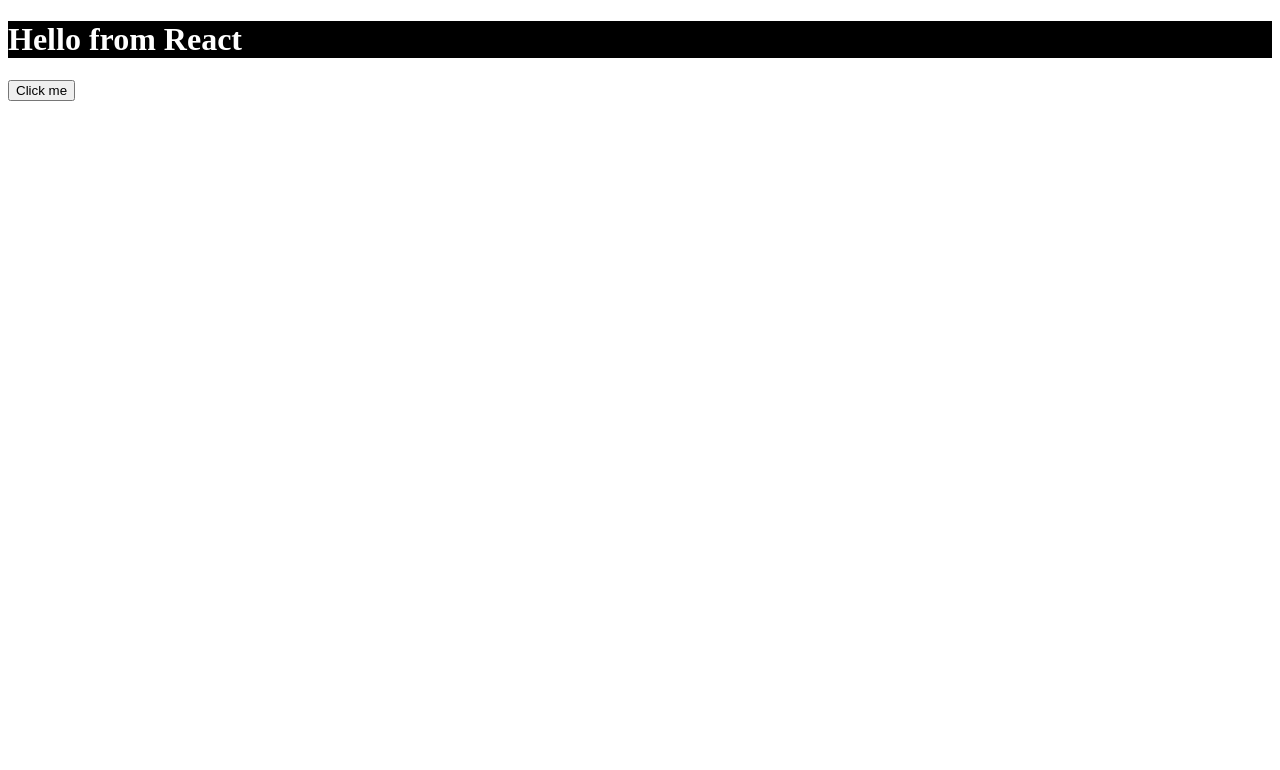
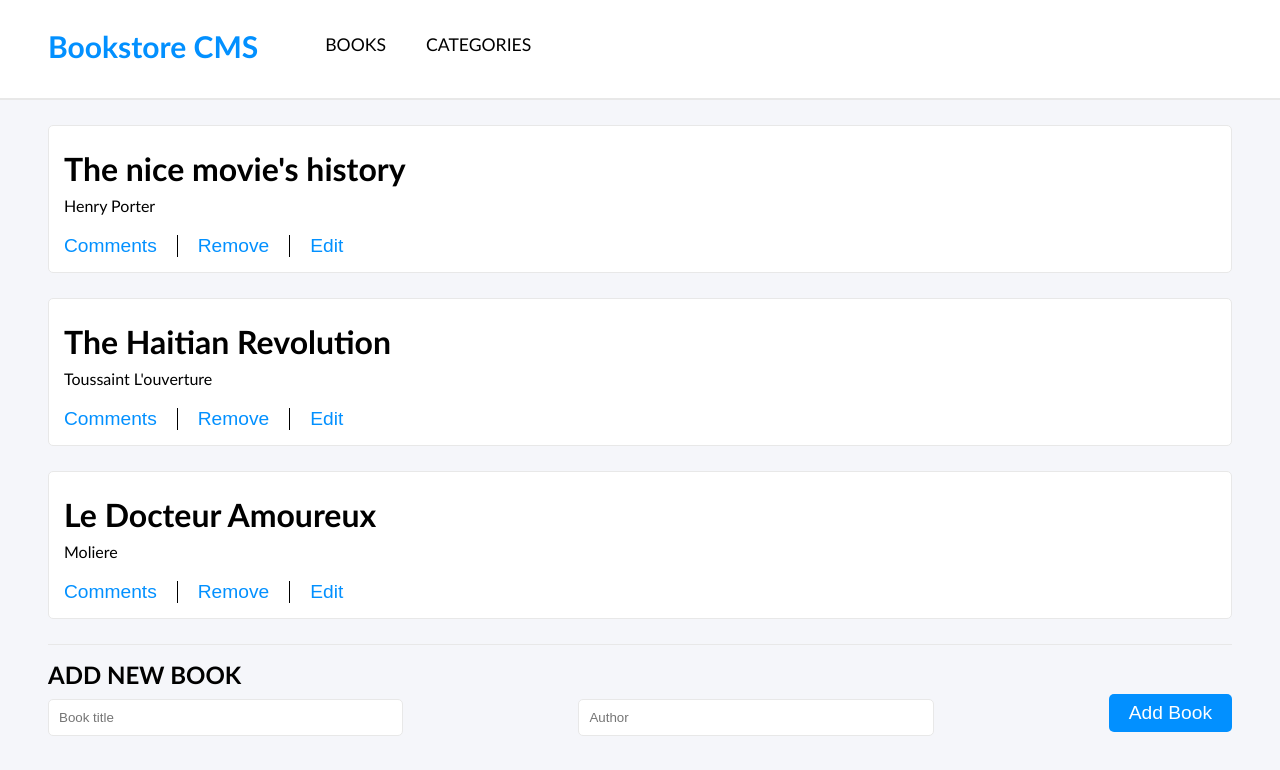
Before and after one commit to sarazaToussaint/Book-Store, a React (Create React App) app: page / in a window 1280 px wide. Shown: the top 770 px of the page. Built offline with nearby package versions, Linux system fonts and the light colour scheme.

Commit message:
Create components

```diff
--- a/package.json
+++ b/package.json
@@ -8,6 +8,7 @@
     "@testing-library/user-event": "^13.5.0",
     "react": "^18.1.0",
     "react-dom": "^18.1.0",
+    "react-router-dom": "^6.3.0",
     "react-scripts": "5.0.1",
     "web-vitals": "^2.1.4"
   },
@@ -46,6 +47,7 @@
     "eslint-plugin-jsx-a11y": "^6.5.1",
     "eslint-plugin-react": "^7.30.0",
     "eslint-plugin-react-hooks": "^4.5.0",
+    "prop-types": "^15.8.1",
     "stylelint": "^13.13.1",
     "stylelint-config-standard": "^21.0.0",
     "stylelint-csstree-validator": "^1.9.0",
--- a/src/App.css
+++ b/src/App.css
@@ -1,4 +1,25 @@
-h1 {
-  color: #fff;
-  background-color: black;
+*,
+*::before,
+*::after {
+  padding: 0;
+  margin: 0;
+  box-sizing: inherit;
 }
+
+html {
+  box-sizing: border-box;
+}
+
+body {
+  background: #f5f6fa;
+  font-family: "Gill Sans", "Gill Sans MT", Calibri, "Trebuchet MS", sans-serif;
+}
+
+main {
+  padding: 0 3rem;
+}
+
+.container {
+  max-width: 1200px;
+  margin: 0 auto;
+}
--- a/src/App.js
+++ b/src/App.js
@@ -1,11 +1,18 @@
-import Book from './components/Book';
-import './App.css';
+import { Route, Routes } from 'react-router-dom';
+import Books from './components/pages/Books';
+import Categories from './components/pages/Categories';
+import Header from './components/Interface/Header';
 
 function App() {
   return (
-    <div className="App">
-      <Book />
-    </div>
+    <>
+      <Header />
+      <Routes>
+        <Route path="/categories" element={<Categories />} />
+        <Route path="/" element={<Books />} />
+      </Routes>
+    </>
+
   );
 }
 
--- a/src/components/Book.js
+++ b/src/components/Book.js
@@ -1,10 +1,22 @@
-import React from 'react';
+// eslint-disable-next-line import/no-extraneous-dependencies
+import PropTypes from 'prop-types';
+import classes from './Book.module.css';
 
-const Book = () => (
-  <div>
-    <h1>Hello from React</h1>
-    <button type="submit">Click me</button>
+const Book = ({ title, author }) => (
+  <div className={classes.book}>
+    <h3 className="title">{title}</h3>
+    <div className="author">{author}</div>
+    <div className={classes.buttons}>
+      <button type="button">Comments</button>
+      <button type="button">Remove</button>
+      <button type="button">Edit</button>
+    </div>
   </div>
 );
 
+Book.propTypes = {
+  title: PropTypes.string.isRequired,
+  author: PropTypes.string.isRequired,
+};
+
 export default Book;
--- /dev/null
+++ b/src/components/Book.module.css
@@ -0,0 +1,27 @@
+.book {
+  background: white;
+  border-radius: 5px;
+  border: 1px solid #e8e8e8;
+  margin: 25px 0;
+  padding: 15px 15px;
+}
+
+.book h3 {
+  margin: 0.5rem 0;
+  font-size: 2rem;
+}
+
+.buttons > button {
+  padding-right: 20px;
+  margin-right: 20px;
+  border: none;
+  background: none;
+  cursor: pointer;
+  margin-top: 20px;
+  font-size: 1.2rem;
+  color: #0290ff;
+}
+
+.buttons > *:not(:last-child) {
+  border-right: 1px solid black;
+}
--- /dev/null
+++ b/src/components/Interface/AddBook.module.css
@@ -0,0 +1,27 @@
+.addbook {
+  border-top: 1px solid #e8e8e8;
+  padding-top: 15px;
+}
+
+.addbook form {
+  display: flex;
+  justify-content: space-between;
+  align-items: center;
+}
+
+.addbook input {
+  border: 1px solid #e8e8e8;
+  padding: 10px;
+  width: 30%;
+  margin-top: 10px;
+  border-radius: 5px;
+}
+
+.addbook button {
+  padding: 8px 20px;
+  border: none;
+  color: white;
+  border-radius: 5px;
+  background: #0290ff;
+  font-size: 1.2rem;
+}
--- /dev/null
+++ b/src/components/Interface/Addbook.js
@@ -0,0 +1,13 @@
+import classes from './AddBook.module.css';
+
+const AddBook = () => (
+  <div className={classes.addbook}>
+    <h2>ADD NEW BOOK</h2>
+    <form>
+      <input type="text" placeholder="Book title" />
+      <input type="text" placeholder="Author" />
+      <button type="submit">Add Book</button>
+    </form>
+  </div>
+);
+export default AddBook;
--- /dev/null
+++ b/src/components/Interface/Header.js
@@ -0,0 +1,21 @@
+import { NavLink } from 'react-router-dom';
+import classes from './Header.module.css';
+
+const Header = () => (
+  <header className={classes.header}>
+    <div className={classes.container}>
+      <h1>Bookstore CMS</h1>
+      <nav>
+        <ul>
+          <li>
+            <NavLink to="/">BOOKS</NavLink>
+          </li>
+          <li>
+            <NavLink to="/categories">CATEGORIES</NavLink>
+          </li>
+        </ul>
+      </nav>
+    </div>
+  </header>
+);
+export default Header;
--- /dev/null
+++ b/src/components/Interface/Header.module.css
@@ -0,0 +1,39 @@
+.header {
+  height: 6.25rem;
+  margin: 0 auto;
+  padding: 1.4rem 3rem;
+  background-color: #fff;
+  border-bottom: 2px solid #e8e8e8;
+}
+
+.header h1 {
+  margin: 0.375rem 2.938rem 0.125rem 0;
+  font-size: 1.875rem;
+  font-weight: bold;
+  font-stretch: normal;
+  font-style: normal;
+  line-height: normal;
+  letter-spacing: normal;
+  color: #0290ff;
+}
+
+.header ul {
+  display: flex;
+  align-items: center;
+  list-style: none;
+}
+
+.header a {
+  padding: 10px 20px;
+  font-size: 1.1rem;
+  text-decoration: none;
+  color: black;
+}
+
+.container {
+  max-width: 1200px;
+  margin: 0 auto;
+  display: flex;
+  justify-content: flex-start;
+  align-items: center;
+}
--- /dev/null
+++ b/src/components/pages/Books.js
@@ -0,0 +1,14 @@
+import Book from '../Book';
+import AddBook from '../Interface/Addbook';
+
+const Books = () => (
+  <main>
+    <div className="container">
+      <Book author="Henry Porter" title="The nice movie's history" />
+      <Book author="Toussaint L'ouverture" title="The Haitian Revolution" />
+      <Book author="Moliere" title="Le Docteur Amoureux" />
+      <AddBook />
+    </div>
+  </main>
+);
+export default Books;
--- /dev/null
+++ b/src/components/pages/Categories.js
@@ -0,0 +1,6 @@
+const Categories = () => (
+  <main>
+    <button type="button">Check Status</button>
+  </main>
+);
+export default Categories;
--- a/src/index.js
+++ b/src/index.js
@@ -1,10 +1,14 @@
 import React from 'react';
 import ReactDOM from 'react-dom/client';
+import './App.css';
+import { BrowserRouter } from 'react-router-dom';
 import App from './App';
 
 const root = ReactDOM.createRoot(document.getElementById('root'));
 root.render(
   <React.StrictMode>
-    <App />
+    <BrowserRouter>
+      <App />
+    </BrowserRouter>
   </React.StrictMode>,
 );
```
Also changed, not shown: 1 other file (tests, documents, lock files or other folders).
